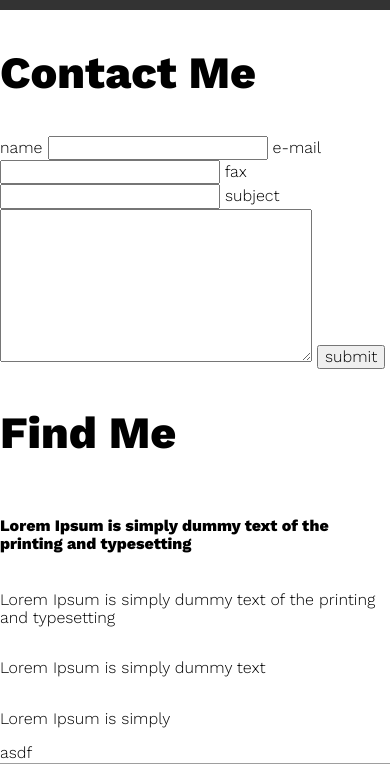
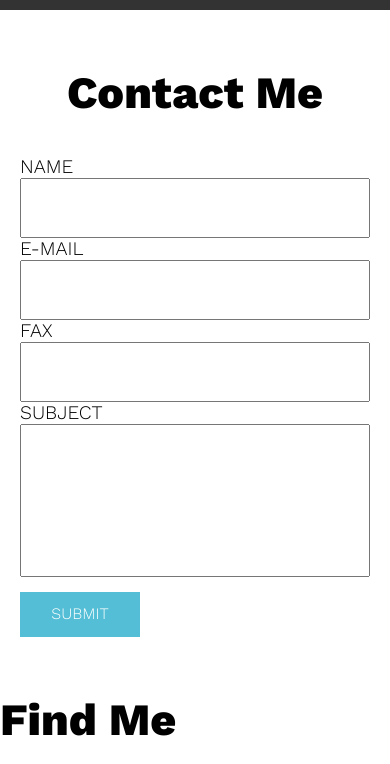
Before and after one commit to fjeansilva/personal-portfolio, a PHP site: page / in a window 390 px wide; the page is wider, and only the part inside the window is pictured. Shown: the part 4436-5200 px from the top of that part. Run offline with PHP 8.4, Linux system fonts and the light colour scheme; some libraries are stand-ins or nearby versions; grey boxes are pictures that could not be loaded.

Commit message:
done mobile first contact

```diff
--- a/css/style.css
+++ b/css/style.css
@@ -370,12 +370,41 @@ h2 { font-size: 2.8em; }
  */
 
 .contact {
+  padding: 20px;
+}
 
+.contact > h2 {
+  text-align: center;
+}
+
+.contact label {
+  display: block;
+  text-transform: uppercase;
+  font-size: 1.2em;
+}
+
+.contact form > input {
+  width: 100%;
+  height: 60px;
+  padding-left: 20px;
 }
 
 .contact form textarea {
-  width: 80%;
+  width: 100%;
+  resize: none;
 }
+
+.contact form > button {
+  width: 120px;
+  height: 45px;
+  margin-top: 10px;
+  padding: 10px;
+  border: none;
+  text-transform: uppercase;
+  background: #53bed6;
+  color: #fff;
+}
+
 
 /*
  *
```
